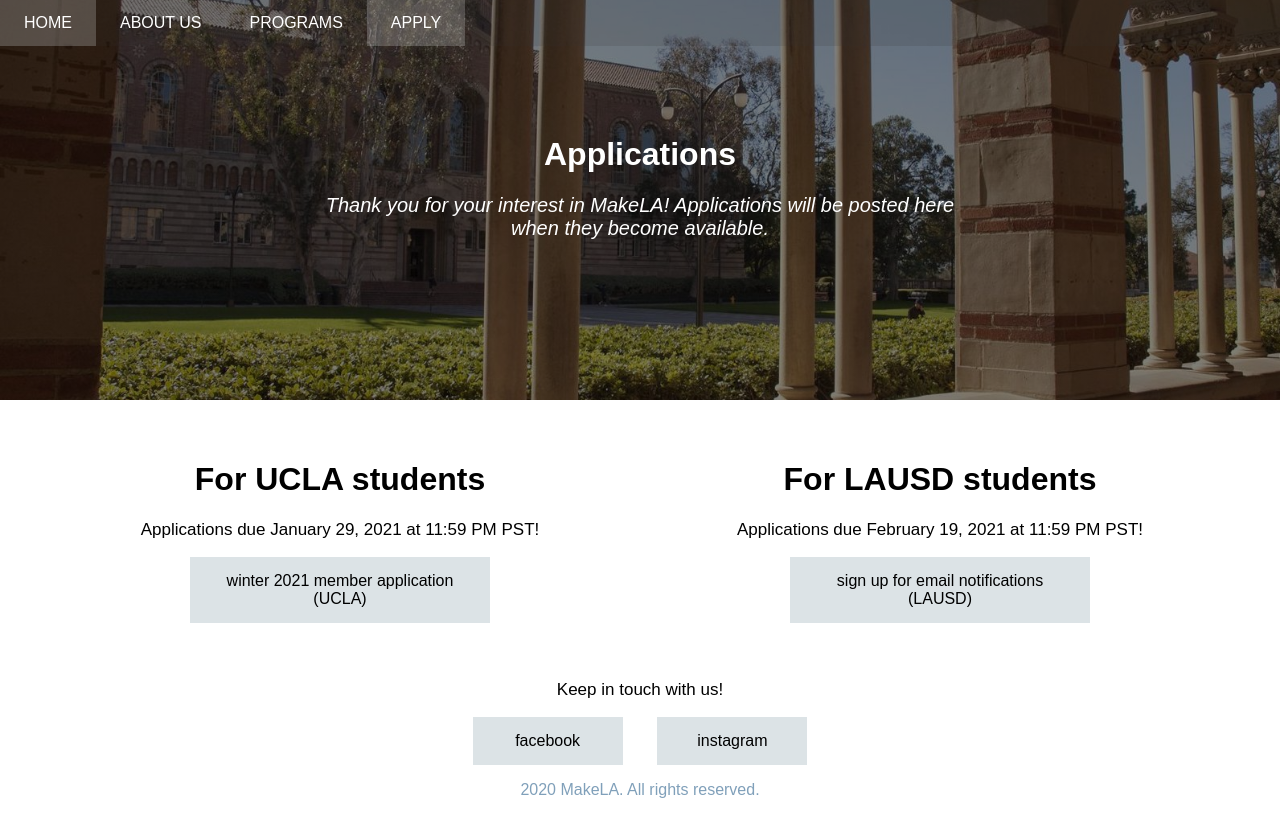
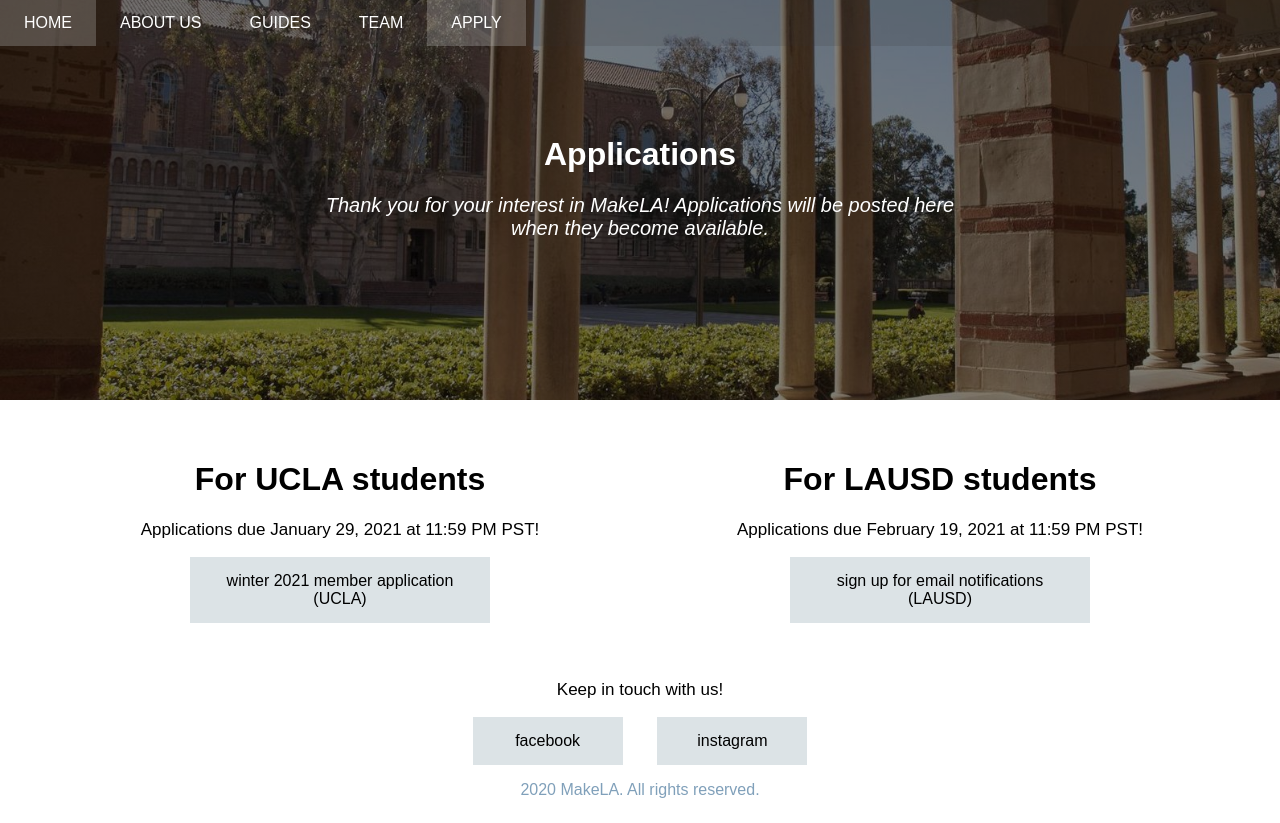
Before and after one commit to make-la/make-la.github.io, a plain HTML site: page apply.html in a window 1280 px wide. Drawn offline with Linux system fonts and the light colour scheme; a script that the page names is missing; a web font is replaced by a local one.

Commit message:
Added favicon, team page

```diff
--- a/apply.html
+++ b/apply.html
@@ -3,6 +3,7 @@
 
 <head>
 	<title> Apply | MakeLA</title>
+	<link rel="shortcut icon" type=image/jpg" href="icon.jpg"/>
 
 	<link rel="stylesheet" type="text/css" href="style.css"/>
 	<link rel="stylesheet" href="https://use.typekit.net/rau0rdn.css">
@@ -23,7 +24,8 @@
 		<div class="topnav" id="myTopnav">
 		  <a href="index.html">HOME</a>
 		  <a href="aboutus.html">ABOUT US</a>
-		  <a href="programs.html">PROGRAMS</a>
+		  <a href="programs.html">GUIDES</a>
+		  <a href="team.html">TEAM</a>
 		  <a href="apply.html" class="active">APPLY</a>
 		  <a href="javascript:void(0);" class="icon" onclick="myFunction()">&#9776;</a>
 		</div>
```
